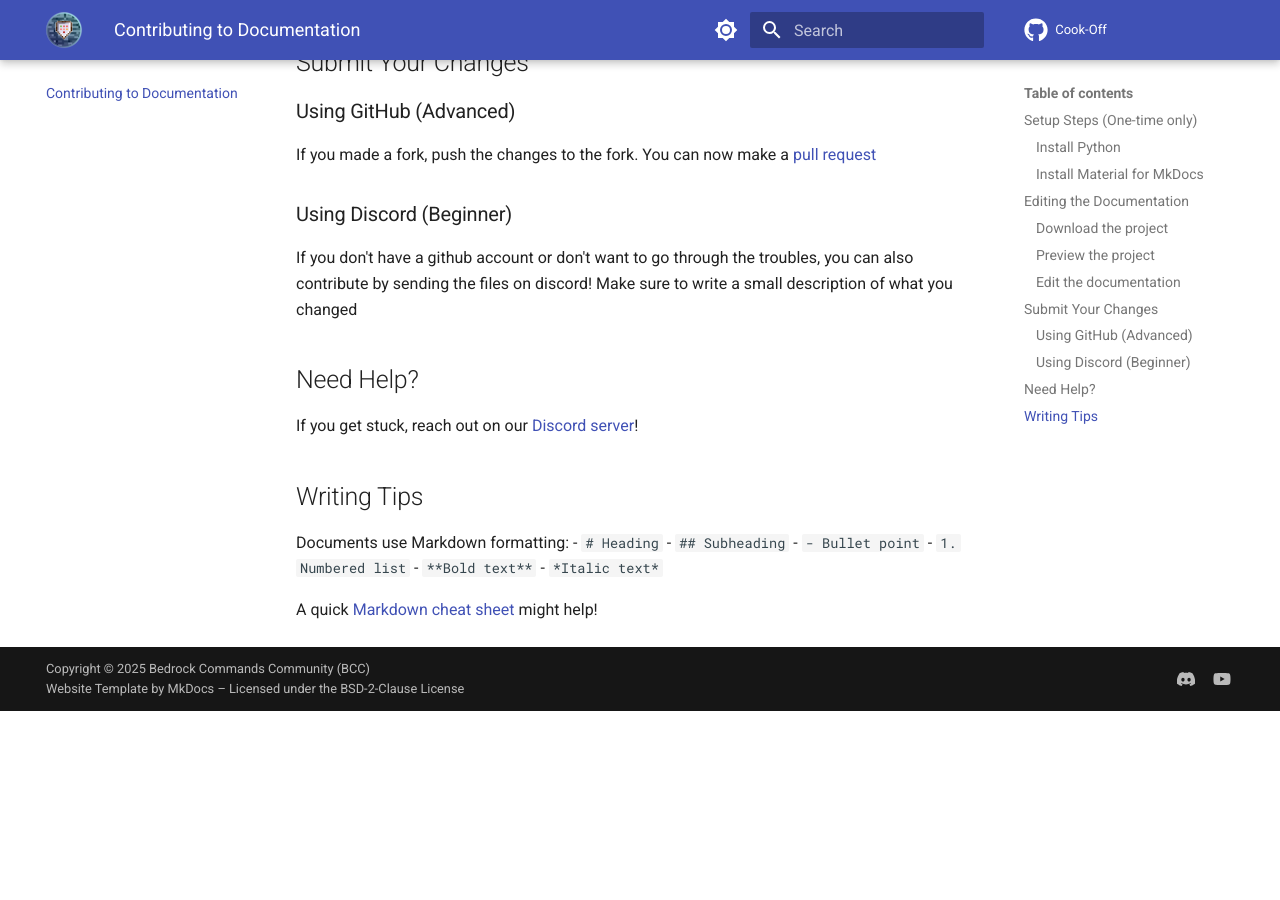
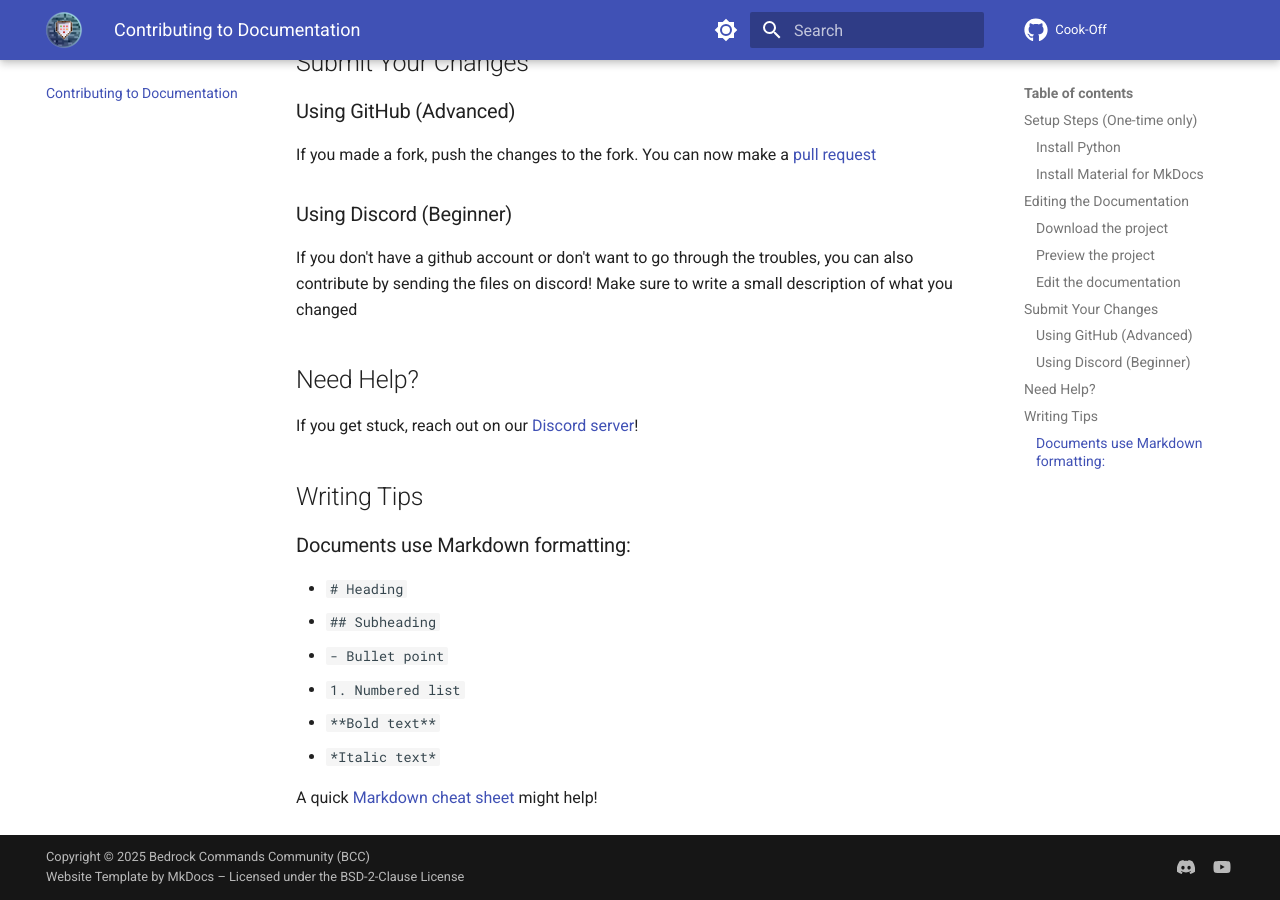
Before and after one commit to BedrockCommands/Cook-Off-Docs, an MkDocs documentation site: the page built from docs/docs/contributing.md, in a window 1280 px wide and 900 px high, scrolled down 1602 px. Built offline with MkDocs 1.6.1 and Material for MkDocs 9.7.7, drawn with Linux system fonts in a browser that asks for light colours; comment, search, counter and statistics services are not loaded; before the commit the page ends 2313 px from its top, so only the background shows below that.

Commit message:
fix list

```diff
--- a/docs/docs/contributing.md
+++ b/docs/docs/contributing.md
@@ -58,7 +58,7 @@ If you get stuck, reach out on our [Discord server](https://discord.gg/SYstTYx5G
 
 ## Writing Tips
 
-Documents use Markdown formatting:
+### Documents use Markdown formatting:
 - `# Heading`
 - `## Subheading`
 - `- Bullet point`
```
